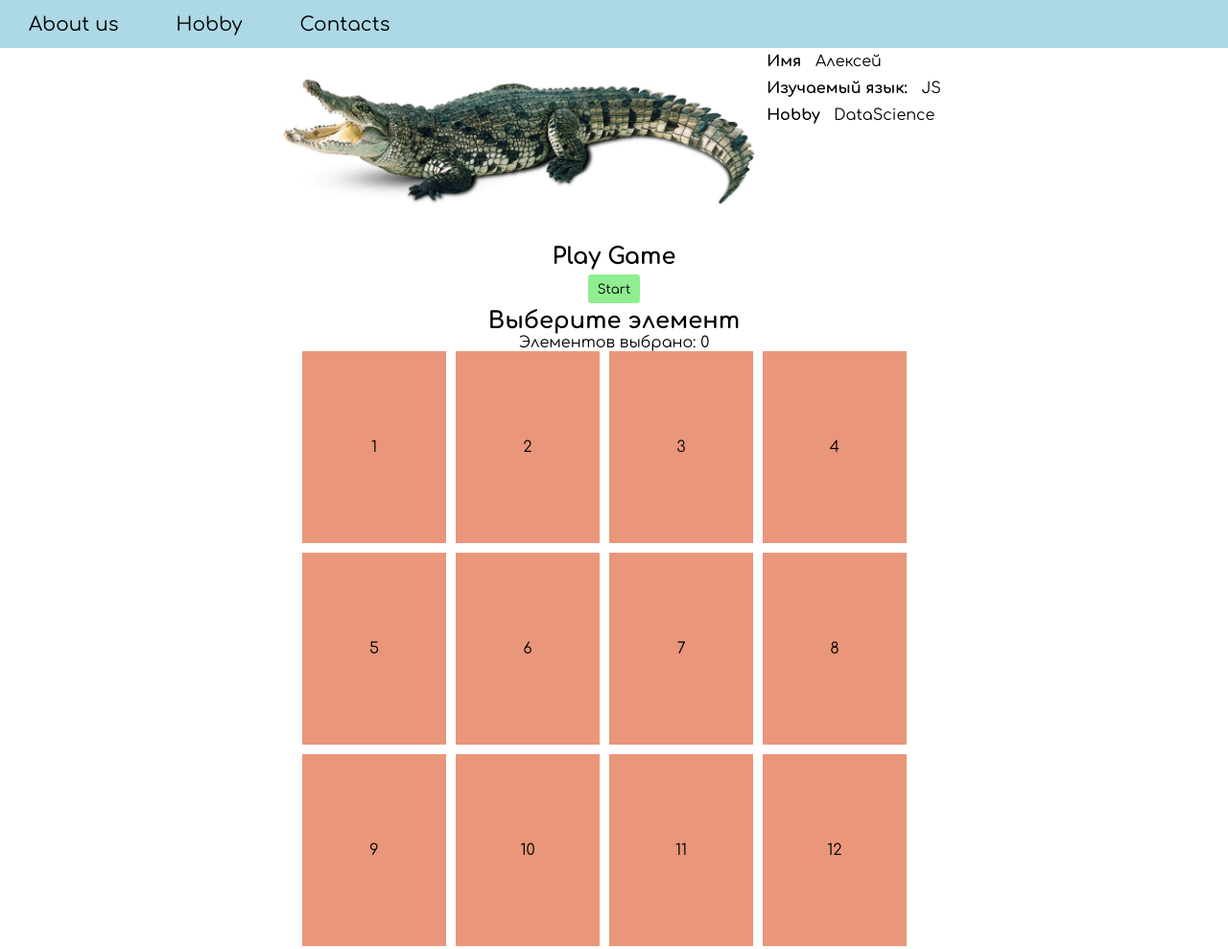
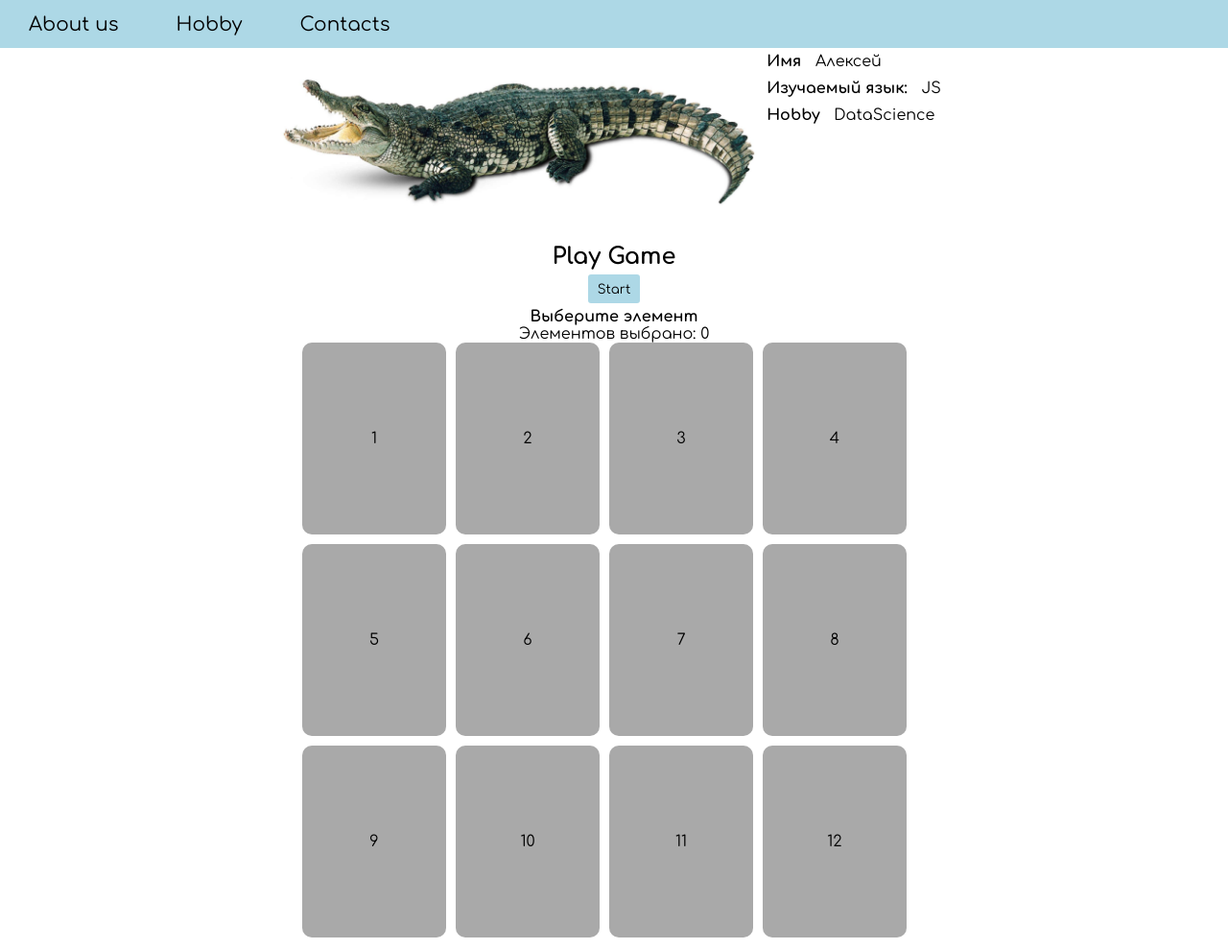
Before and after one commit to alexsimpl/mathshub, a plain HTML site: page index.html in a window 1280 px wide. Shown: the top 989 px of the page at 96% size. Drawn offline with Linux system fonts and the light colour scheme; no server answers.

Commit message:
add styles

```diff
--- a/index.html
+++ b/index.html
@@ -48,7 +48,7 @@
         <button>Start</button>
       </div>
       <div class="choosed_block">
-        <h2>Выберите элемент</h2>
+        <h4>Выберите элемент</h4>
         <p>Элементов выбрано: <span>0</span> </p>
         <div class="choosed_block-container">
           <div>1</div>
--- a/style.css
+++ b/style.css
@@ -76,7 +76,7 @@ main {
 }
 .my_game button {
     width: max-content;
-    background-color: lightgreen;
+    background-color: lightblue;
     padding: 0 10px;
     border-radius: 3px;
 }
@@ -102,11 +102,13 @@ main {
     height: 200px;
     display: flex;
     justify-content: center;
-    background-color: darksalmon;
+    background-color: darkgray;
     align-items: center;
+    border-radius: 10px;
 }
 .choosed_element {
-    border: 3px solid black;
+    border: 3px solid lightblue;
+    margin: 1px;
 }
 
 
```
